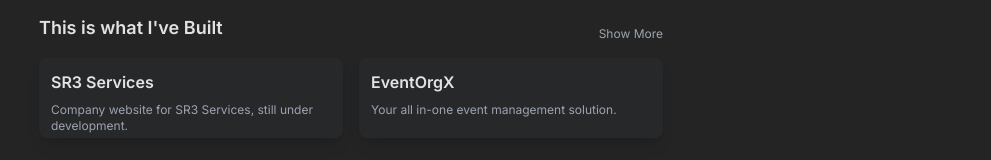
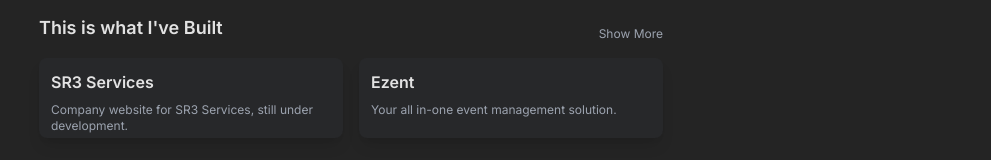
Before and after one commit to Charannsai/charanfolioo, a React (Vite) app: page / in a window 1280 px wide. Shown: the part 310-470 px from the top of the page, without its empty margins (289-1280 px from the left). Built offline with nearby package versions, Linux system fonts and the light colour scheme.

Commit message:
Update Projects.jsx

```diff
--- a/src/components/Projects.jsx
+++ b/src/components/Projects.jsx
@@ -12,10 +12,10 @@
     knowMoreUrl: "https://sr3.vercel.app/about"
   },
   {
-    name: "EventOrgX",
+    name: "Ezent",
     description: "Your all in-one event management solution.",
     image: "https://placehold.co/600x400",
-    liveUrl: "https://charanfolio.site",
+    liveUrl: "https://ezent.me",
     githubUrl: "https://github.com/charannsai/",
     knowMoreUrl: "https://www.linkedin.com/in/charannsai/details/projects/"
   },
```
